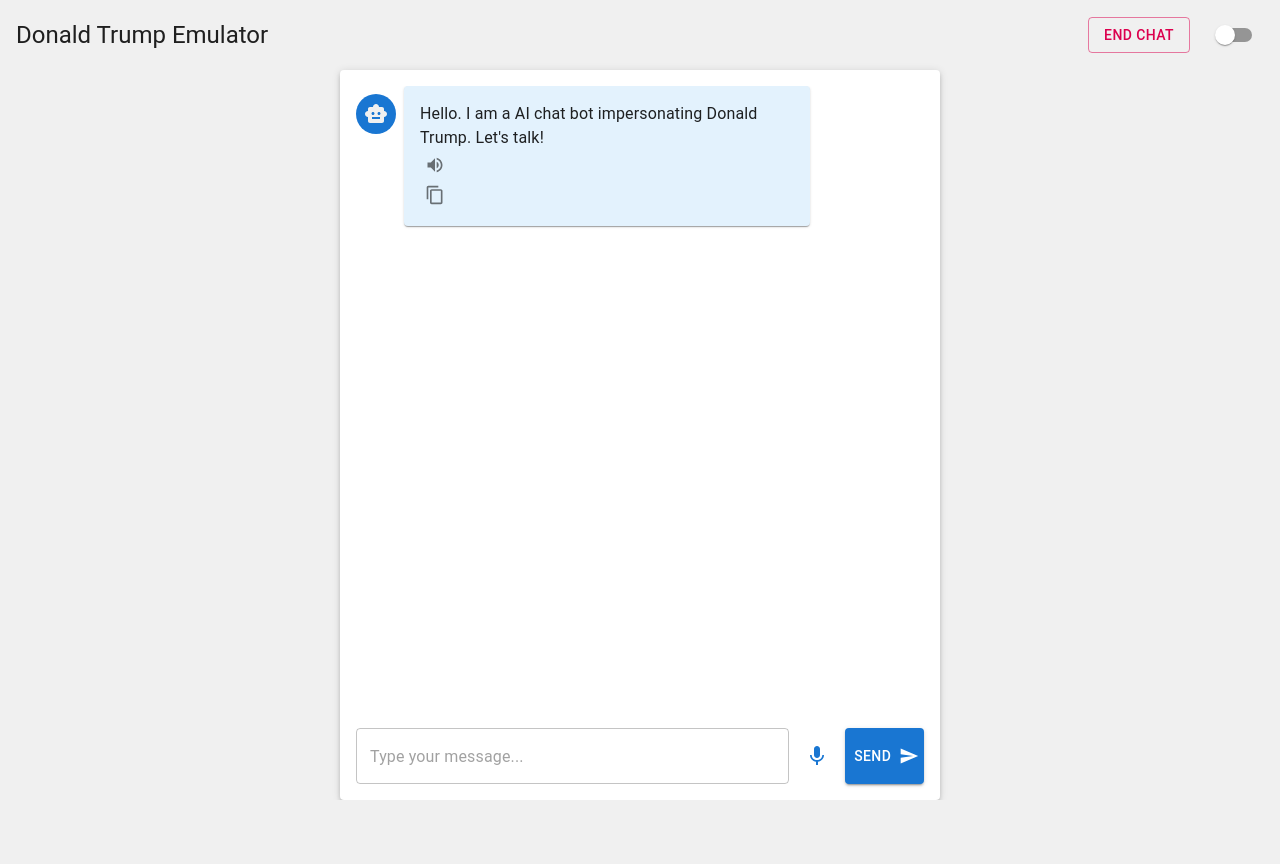
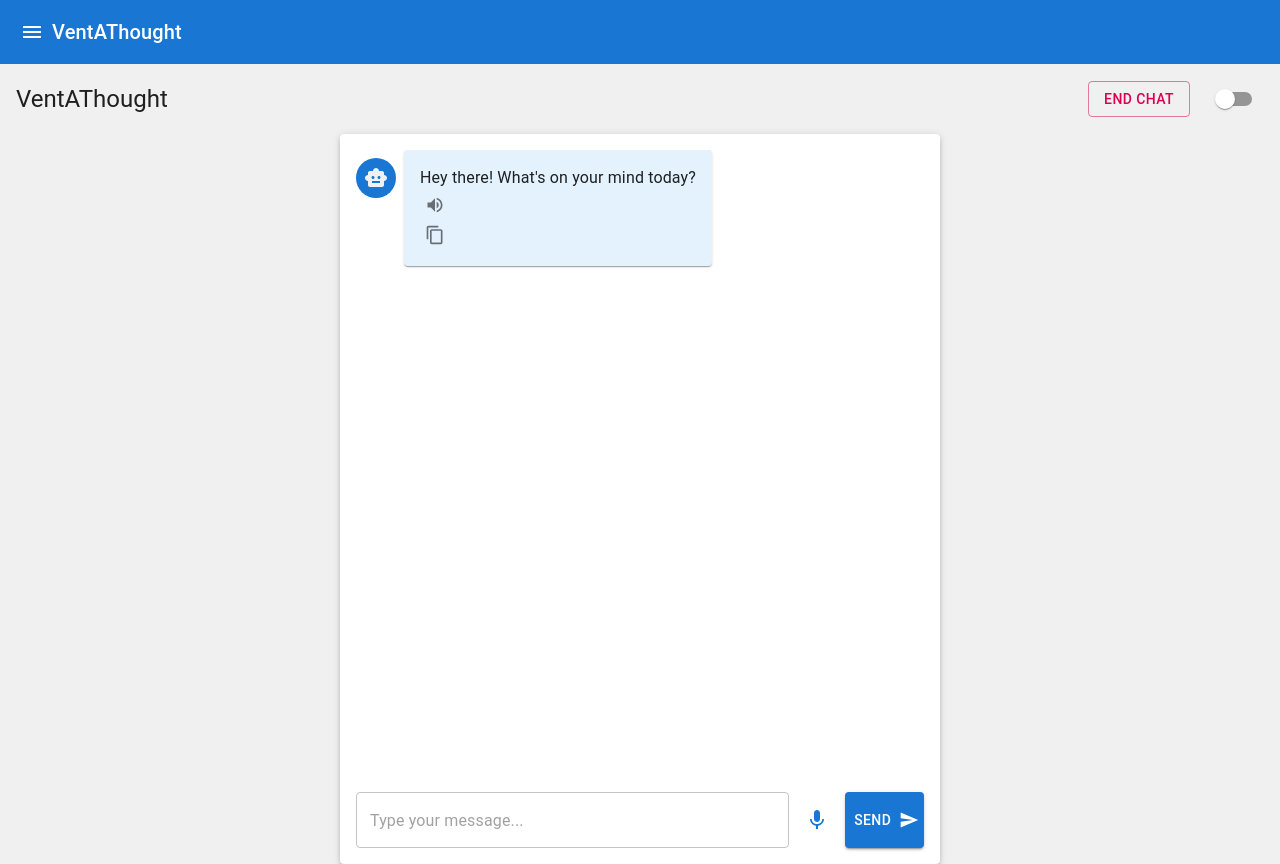
Before and after one commit to UrvikP/ventathought, a Next.js app: page /interface in a window 1280 px wide. Before the commit the page ends 800 px from the top, so only its background shows below. Built offline with nearby package versions, Linux system fonts and the light colour scheme.

Commit message:
added sidebar

```diff
--- a/app/interface/page.js
+++ b/app/interface/page.js
@@ -17,6 +17,17 @@
 import VolumeUpIcon from '@mui/icons-material/VolumeUp';
 import { Button as MuiButton } from "@mui/material"; // Add this import
 
+import {
+  Drawer,
+  List,
+  ListItem,
+  ListItemText,
+  AppBar,
+  Toolbar,
+} from '@mui/material';
+import MenuIcon from '@mui/icons-material/Menu';
+import ChevronLeftIcon from '@mui/icons-material/ChevronLeft';
+
 
 export default function Home() {
     const [currentURL, setCurrentURL] = useState('');
@@ -28,7 +39,7 @@
     const [messages, setMessages] = useState([
       {
         role: 'assistant',
-        content: `Hello. I am a AI chat bot impersonating Donald Trump. Let's talk!`
+        content: `Hey there! What's on your mind today?`
       }
     ])
     const [message, setMessage ] = useState('')
@@ -248,7 +259,7 @@
         setMessages([
           {
             role: 'assistant',
-            content: `Hello. I am a AI chat bot impersonating Donald Trump. Let's talk!`
+            content: `Hey there! What's on your mind today?`
           }
         ]);
         setUserId(Math.random().toString(36).substr(2, 9));
@@ -257,10 +268,48 @@
         alert('Failed to save chat history. Please try again.');
       }
     };
+    const [isOpen, setIsOpen] = useState(false);
+
+    const toggleSidebar = () => setIsOpen(!isOpen);
 
     return (
       <ThemeProvider theme={theme}>
         <CssBaseline />
+        <>
+      <AppBar position="static">
+        <Toolbar>
+          <IconButton
+            edge="start"
+            color="inherit"
+            aria-label="menu"
+            onClick={toggleSidebar}
+          >
+            <MenuIcon />
+          </IconButton>
+          <Typography variant="h6">
+            VentAThought
+          </Typography>
+        </Toolbar>
+      </AppBar>
+      <Drawer
+        variant="persistent"
+        anchor="left"
+        open={isOpen}
+      >
+        <Box sx={{ width: 250 }}>
+          <IconButton onClick={toggleSidebar}>
+            <ChevronLeftIcon />
+          </IconButton>
+          <List>
+            {['Item 1', 'Item 2', 'Item 3'].map((text, index) => (
+              <ListItem button key={text}>
+                <ListItemText primary={text} />
+              </ListItem>
+            ))}
+          </List>
+        </Box>
+      </Drawer>
+    </>
         <Box
           sx={{
             width: "100vw",
@@ -270,8 +319,9 @@
             bgcolor: "background.default"
           }}
         >
+
           <Box sx={{ p: 2, display: 'flex', justifyContent: 'space-between', alignItems: 'center' }}>
-            <Typography variant="h5">Donald Trump Emulator</Typography>
+            <Typography variant="h5">VentAThought</Typography>
             <Box>
               <MuiButton
                 variant="outlined"
```
